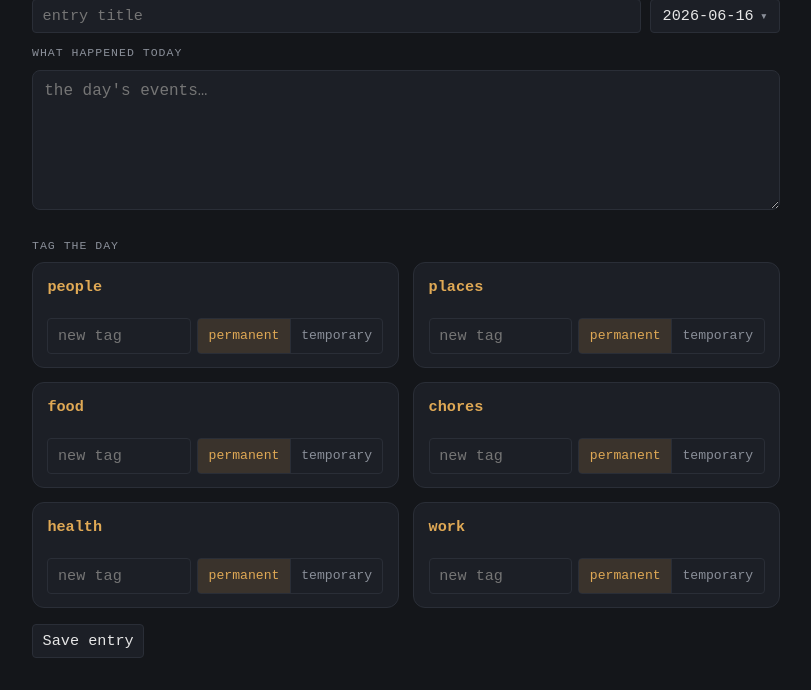
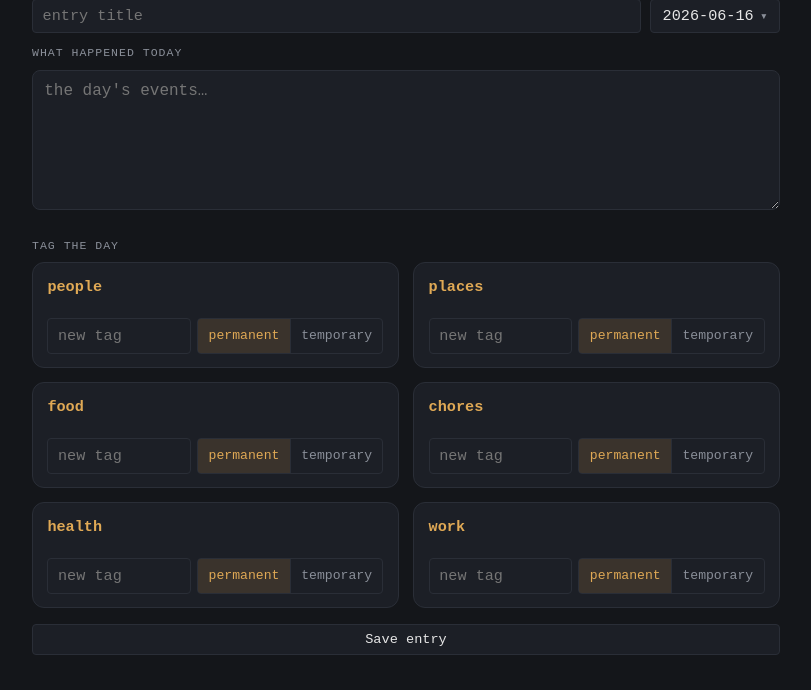
Before and after one commit to jxi-idme/todo-cli, a Flask app: page /journal in a window 1280 px wide. Shown: the part 145-835 px from the top of the page, without its empty margins (234-1045 px from the left). After the commit the page ends 800 px from the top, so only its background shows below. Run offline with Flask 3, Linux system fonts and the light colour scheme.

Commit message:
Put save/move/delete buttons in one full-width flex row
All three entry action buttons now share a single .entry-actions row
with flex:1 so they always sit on the same line and span the page width.
Save button uses form="journal-form" to submit from outside the <form>.

Co-Authored-By: Claude Sonnet 4.6 <noreply@anthropic.com>

```diff
--- a/static/style.css
+++ b/static/style.css
@@ -929,11 +929,22 @@ h2 {
   flex-shrink: 0;
 }
 
-/* ---- Move-entry row & button ---- */
-.move-row {
-  margin-top: 0.75rem;
+/* ---- Entry action row (save / move / delete — always one line) ---- */
+.entry-actions {
   display: flex;
   gap: 0.5rem;
+  margin-top: 0.75rem;
+}
+
+.entry-actions .save,
+.move-btn,
+.delete-entry-btn {
+  flex: 1;
+  border-radius: 4px;
+  cursor: pointer;
+  font-size: 0.85rem;
+  padding: 0.45rem 0.7rem;
+  text-align: center;
 }
 
 .move-btn,
@@ -941,10 +952,6 @@ h2 {
   background: none;
   border: 1px solid var(--border);
   color: var(--muted);
-  font-size: 0.85rem;
-  padding: 0.35rem 0.7rem;
-  border-radius: 4px;
-  cursor: pointer;
 }
 
 .move-btn:hover {
--- a/templates/journal_entry.html
+++ b/templates/journal_entry.html
@@ -12,7 +12,7 @@
   <a href="{{ url_for('journal_sections') }}">Manage sections &amp; tags</a>
 {% endblock %}
 {% block content %}
-  <form class="journal-form" method="post" action="{{ url_for('journal_save') }}">
+  <form id="journal-form" class="journal-form" method="post" action="{{ url_for('journal_save') }}">
     <div class="top-line">
       <input type="text" name="title" placeholder="entry title" required
              value="{{ entry.title if entry else '' }}">
@@ -93,16 +93,13 @@
       </div>
     {% endif %}
 
-    <div class="actions">
-      <button type="submit" class="save">{{ "Update entry" if entry else "Save entry" }}</button>
-    </div>
   </form>
 
+  <div class="entry-actions">
+    <button type="submit" form="journal-form" class="save">{{ "Update entry" if entry else "Save entry" }}</button>
     {% if entry %}
-    <div class="move-row">
       <button type="button" class="move-btn">Move entry to another day…</button>
       <button type="button" class="delete-entry-btn">Delete entry</button>
-    </div>
       <form id="move-form" method="post"
             action="{{ url_for('journal_entry_move', entry_id=entry.id) }}">
         <input type="hidden" name="date" class="move-input">
@@ -110,6 +107,7 @@
       <form id="delete-form" method="post"
             action="{{ url_for('journal_entry_delete', entry_id=entry.id) }}"></form>
     {% endif %}
+  </div>
 {% endblock %}
 
 {% block scripts %}
```
Lines whose indentation alone changed are shown as unchanged.
